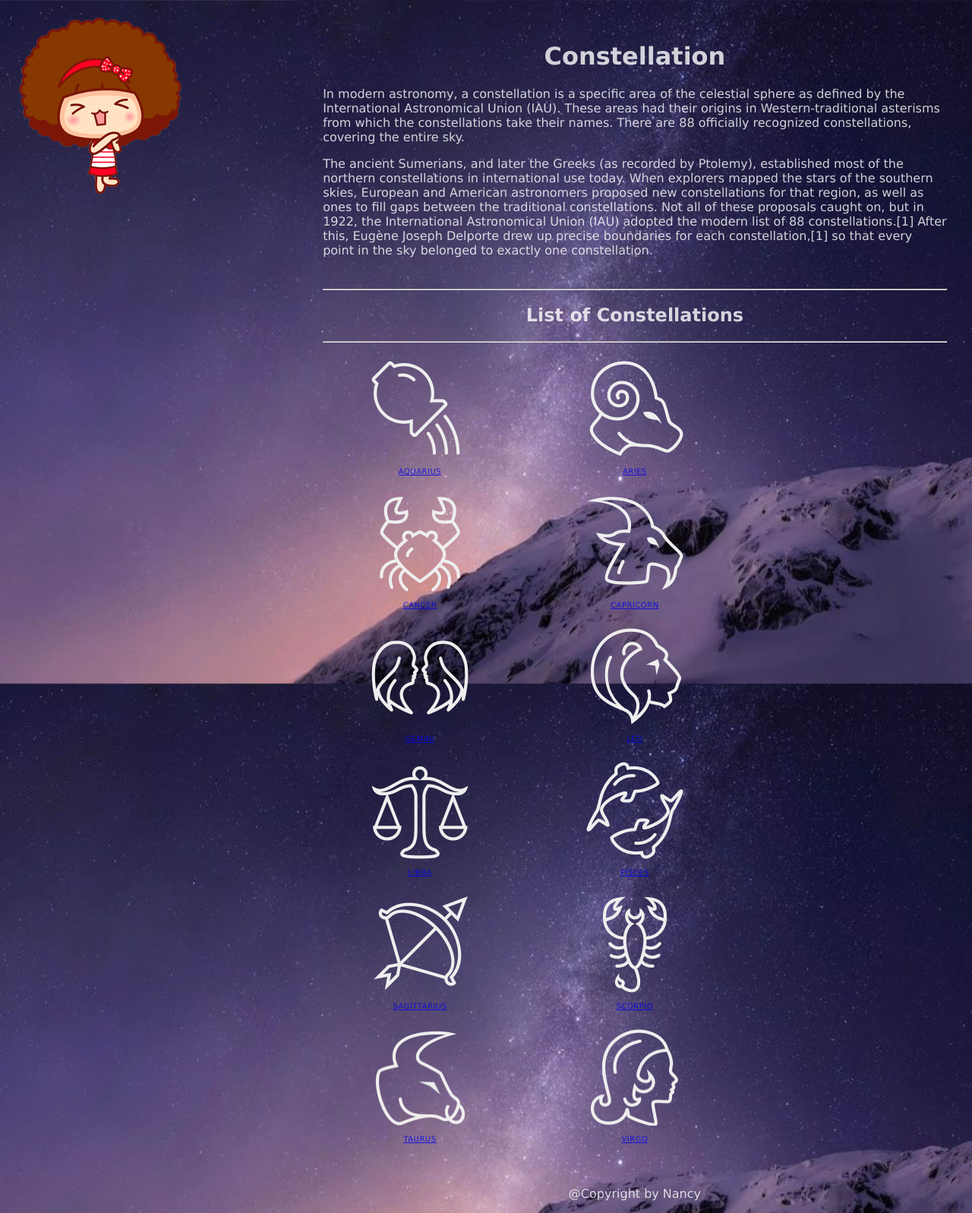
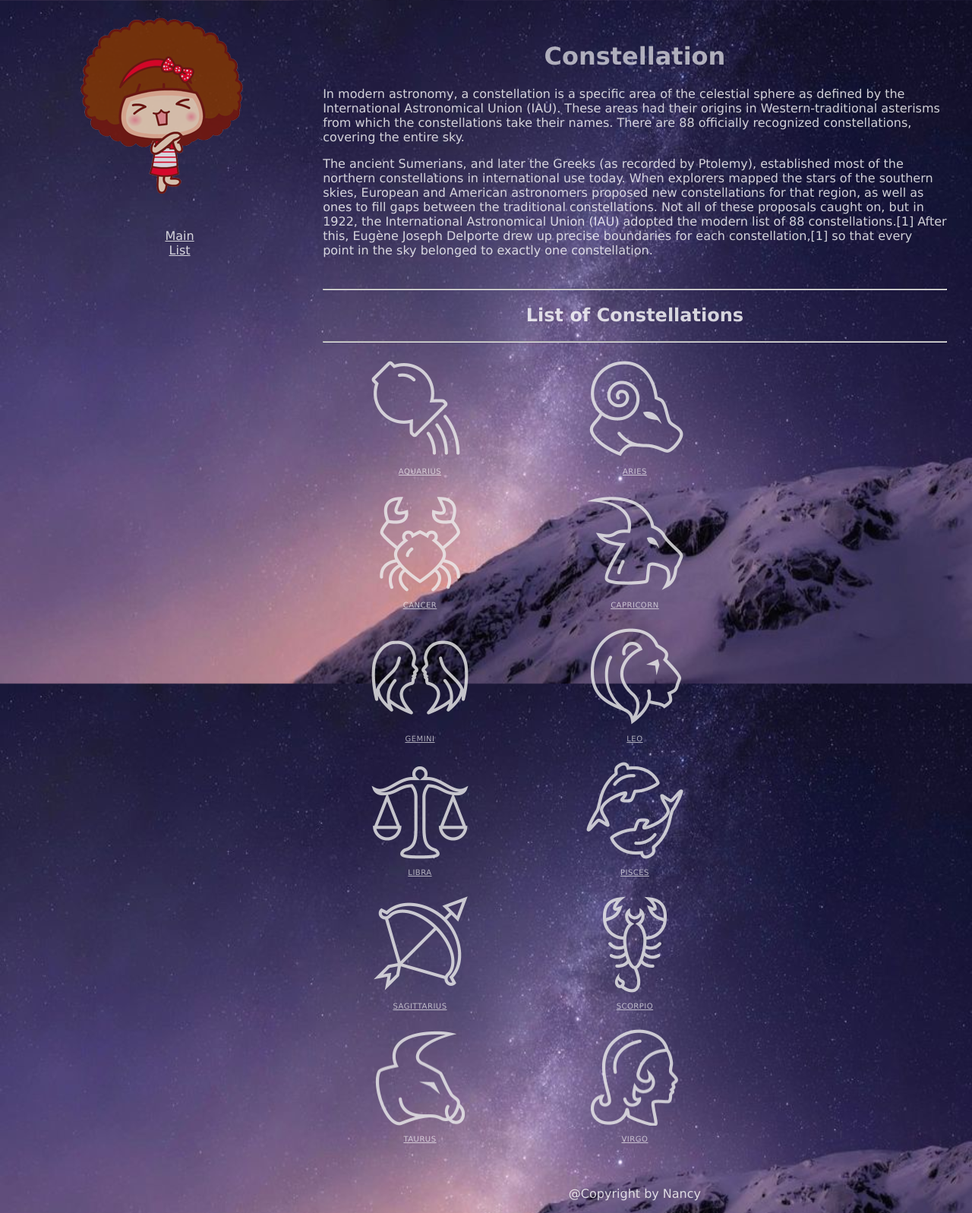
Before and after one commit to nancymi/twhomework, a Jekyll site: the page 2015-11-7/index.html, which Jekyll copies as it is, in a window 1280 px wide. Shown: the whole page at 76% size. Built offline with Jekyll 4.4.1, drawn with Linux system fonts in a browser that asks for light colours.

Commit message:
CSS: modify the main page and styles.

```diff
--- a/2015-11-7/css/screen.css
+++ b/2015-11-7/css/screen.css
@@ -14,8 +14,9 @@
 	text-align: center;
 }
 
-h1, h2, p {
+h1, h2, p, a {
 	display:block;
+	color: white;
 	filter:alpha(opacity=50);
 	-moz-opacity:0.8;
 	opacity:0.8;
@@ -23,15 +24,24 @@ h1, h2, p {
 
 .left {
 	float: left;
+	width: 33%;
 	flex: 1;
+	text-align: center;
+}
+
+.left img {
+	margin: auto;
+	display: block;
+}
+
+.left .slide_bar ul {
+	padding-top: 5%;
+	list-style: none;
+	text-align: center;
 }
 
 .middle-line {
 	padding-top: 2%
-}
-
-.line li {
-	color: white;
 }
 
 .figure {
--- a/2015-11-7/index.html
+++ b/2015-11-7/index.html
@@ -104,6 +104,16 @@
 	<div class="slide_bar">
         <a href="#">
 			<img src="./resources/images/icon.png" alt="">
+			<nav>
+				<ul>
+					<li>
+						<a href="#main">Main</a>
+					</li>
+					<li>
+						<a href="#">List</a>
+					</li>
+				</ul>
+			</nav>
 		</a>
     </div>
 </div>
```
